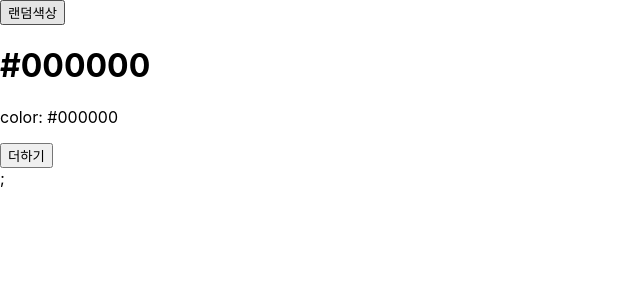
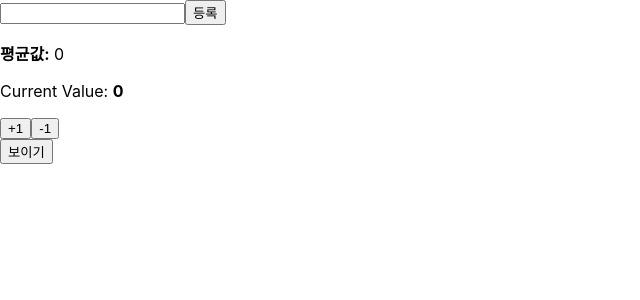
Before and after one commit to HyeanWoo/react-samples, a React (Create React App) app in the folder handle-react-example/: page / in a window 1280 px wide. Shown: the top 300 px of the page, without its empty margins (0-640 px from the left). Built offline with nearby package versions, Linux system fonts and the light colour scheme.

Commit message:
learn react hooks

```diff
--- a/handle-react-example/src/App.js
+++ b/handle-react-example/src/App.js
@@ -1,31 +1,9 @@
 import React, { Component } from 'react';
-import LifeCycleSample from './Chapter7/LifeCycleSample';
-import ErrorBoundary from './Chapter7/ErrorBoundary';
-
-function getRandomColor() {
-  return '#' + Math.floor(Math.random() * 1677215).toString(16);
-}
+import Root from './Chapter8';
 
 class App extends Component {
-  state = {
-    color: '#000000',
-  };
-
-  handleClick = () => {
-    this.setState({
-      color: getRandomColor(),
-    });
-  };
-
   render() {
-    return (
-      <div>
-        <button onClick={this.handleClick}>랜덤색상</button>
-        <ErrorBoundary>
-          <LifeCycleSample color={this.state.color} />;
-        </ErrorBoundary>
-      </div>
-    );
+    return <Root />;
   }
 }
 
--- /dev/null
+++ b/handle-react-example/src/Chapter8/Average.js
@@ -0,0 +1,54 @@
+import React, { useState, useMemo, useCallback, useRef } from 'react';
+
+const getAverage = numbers => {
+  console.log('Calculating...');
+  if (numbers.length === 0) return 0;
+  const sum = numbers.reduce((a, b) => a + b);
+  return sum / numbers.length;
+};
+
+const Average = () => {
+  const [list, setList] = useState([]);
+  const [number, setNumber] = useState('');
+  const inputEl = useRef(null);
+
+  const onChange = useCallback(e => {
+    setNumber(e.target.value);
+  }, []);
+
+  const onInsert = useCallback(() => {
+    const nextList = list.concat(parseInt(number));
+    setList(nextList);
+    setNumber('');
+    inputEl.current.focus();
+  }, [number, list]);
+
+  const avg = useMemo(() => getAverage(list), [list]);
+
+  return (
+    <div>
+      <input value={number} onChange={onChange} ref={inputEl} />
+      <button onClick={onInsert}>등록</button>
+      <ul>
+        {list.map((value, index) => (
+          <li key={index}>{value}</li>
+        ))}
+      </ul>
+      <div>
+        <b>평균값:</b> {avg}
+      </div>
+    </div>
+  );
+};
+
+export default Average;
+
+/*
+  useMemo, useCallback
+  - 각각 이전 값, 이전 함수 상태를 저장 후 사용
+  - 컴포넌트 렌더링 최적화에 사용된다
+
+  useRef
+  - ref를 쉽게 사용할 수 있도록 해준다
+  - 렌더링과 관련없는 값을 관리할 수도 있다
+*/
--- /dev/null
+++ b/handle-react-example/src/Chapter8/Counter.js
@@ -0,0 +1,33 @@
+import React, { useReducer } from 'react';
+
+function reducer(state, action) {
+  switch (action.type) {
+    case 'INCREMENT':
+      return { value: state.value + 1 };
+    case 'DECREMENT':
+      return { value: state.value - 1 };
+    default:
+      return state;
+  }
+}
+
+const Counter = () => {
+  const [state, dispatch] = useReducer(reducer, { value: 0 });
+
+  return (
+    <div>
+      <p>
+        Current Value: <b>{state.value}</b>
+      </p>
+      <button onClick={() => dispatch({ type: 'INCREMENT' })}>+1</button>
+      <button onClick={() => dispatch({ type: 'DECREMENT' })}>-1</button>
+    </div>
+  );
+};
+
+export default Counter;
+
+/*
+  useReducer
+  - Redux패턴으로 복잡한 상태를 관리
+*/
--- /dev/null
+++ b/handle-react-example/src/Chapter8/Info.js
@@ -0,0 +1,49 @@
+import React from 'react';
+import useInputs from './useInputs';
+// import { useState, useEffect } from 'react';
+
+const Info = () => {
+  // const [name, setName] = useState('');
+  // const [nickname, setNickname] = useState('');
+  // useEffect(() => {
+  //   console.log('Effect');
+  //   console.log(name);
+  //   return () => {
+  //     console.log('Clean');
+  //     console.log(name);
+  //   };
+  // }, []);
+
+  const [state, onChange] = useInputs({ name: '', nickname: '' });
+  const { name, nickname } = state;
+
+  return (
+    <div>
+      <div>
+        {/* <input value={name} onChange={e => setName(e.target.value)} />
+        <input value={nickname} onChange={e => setNickname(e.target.value)} /> */}
+        <input name="name" value={name} onChange={onChange} />
+        <input name="nickname" value={nickname} onChange={onChange} />
+      </div>
+      <div>
+        <div>
+          <b>이름:</b> {name}
+        </div>
+        <div>
+          <b>닉네임:</b> {nickname}
+        </div>
+      </div>
+    </div>
+  );
+};
+
+export default Info;
+
+/*
+- useEffect
+  - 클래스 컴포넌트의 componentDidMount와 componentDidUpdate를 합친 형태로 봐도 된다
+  - useEffect에 설정한 함수는 컴포넌트가 화면에 렌더링될 때마다 실행된다
+  - 두번째 파라미터로 빈배열([])을 넣어주면 마운트될때만 실행된다
+  - 위의 빈배열에 특정값을 넣어주면 해당값이 업데이트될 때마다 실행된다
+  - 업데이트되기 직전이나 언마운트되기 전에 작업은 리턴값으로 넣어주면 실행된다(뒷정리 함수)
+*/
--- /dev/null
+++ b/handle-react-example/src/Chapter8/index.js
@@ -0,0 +1,24 @@
+import React, { useState } from 'react';
+import Counter from './Counter';
+import Info from './Info';
+import Average from './Average';
+
+const Index = () => {
+  const [visible, setVisible] = useState(false);
+  return (
+    <div>
+      <Average />
+      <Counter />
+      <button
+        onClick={() => {
+          setVisible(!visible);
+        }}
+      >
+        {visible ? '숨기기' : '보이기'}
+      </button>
+      {visible && <Info />}
+    </div>
+  );
+};
+
+export default Index;
--- /dev/null
+++ b/handle-react-example/src/Chapter8/useInputs.js
@@ -0,0 +1,16 @@
+import { useReducer } from 'react';
+
+function reducer(state, action) {
+  return {
+    ...state,
+    [action.name]: action.value,
+  };
+}
+
+export default function useInputs(initialForm) {
+  const [state, dispatch] = useReducer(reducer, initialForm);
+  const onChange = e => {
+    dispatch(e.target);
+  };
+  return [state, onChange];
+}
```
